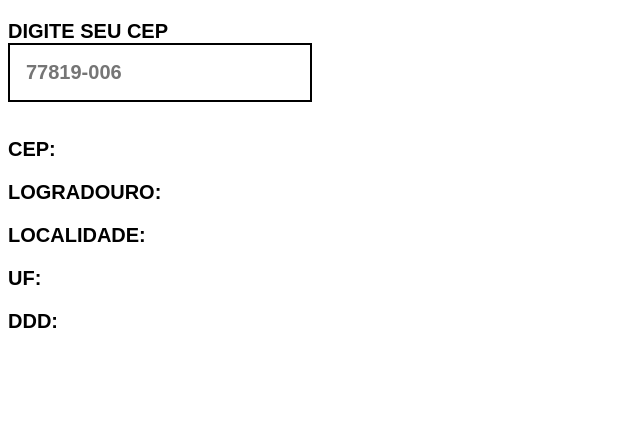
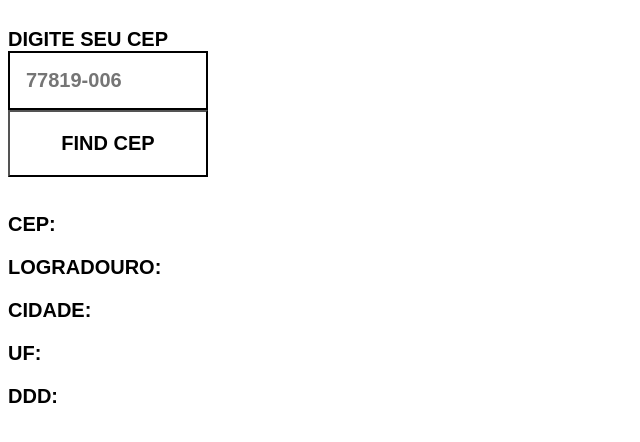
Before and after one commit to ohnib/fetch-exercise-js, a plain HTML site: page index.html in a window 1280 px wide. Shown: the whole page, without its empty margins (0-640 px from the left). Drawn offline with Linux system fonts and the light colour scheme.

Commit message:
Layout changes

```diff
--- a/index.html
+++ b/index.html
@@ -10,13 +10,14 @@
 <body>
     <form>
         <label for="cep" class="label-cep">Digite seu CEP</label>
-        <input placeholder="77819-006" type="number" id="cep" value="" onchange="cepChange(value)">
+        <input placeholder="77819-006" type="number" id="cep" value="">
+        <button>FIND CEP</button>
     </form>
 
     <div class="cep-container">
         <p class="cep-text">CEP: </p>
         <p class="logradouro-text">LOGRADOURO: </p>
-        <p class="localidade-text">LOCALIDADE: </p>
+        <p class="localidade-text">CIDADE: </p>
         <p class="uf-text">UF: </p>
         <p class="ddd-text">DDD: </p>
     </div>
--- a/index.js
+++ b/index.js
@@ -19,9 +19,9 @@ function cepChange(text)
                 {
                     cepText.innerHTML = `CEP: ${cep.cep}`
                     logradouroText.innerHTML = `LOGRADOURO: ${cep.logradouro}`
-                    localidadeText.innerHTML = `CEP: ${cep.localidade}`
-                    ufText.innerHTML = `CEP: ${cep.uf}`
-                    dddText.innerHTML = `CEP: (${cep.ddd})`
+                    localidadeText.innerHTML = `CIDADE: ${cep.localidade}`
+                    ufText.innerHTML = `UF: ${cep.uf}`
+                    dddText.innerHTML = `DDD: (${cep.ddd})`
                 })
         })
 }
--- a/style.css
+++ b/style.css
@@ -17,11 +17,27 @@
     margin: 1.25rem 0 0 0;
 }
 
+form
+{
+    display: flex;
+    flex-direction: column;
+    max-width: 200px;
+}
+
 input
 {
     padding: 1rem;
     font-size: 1.25rem;
     font-weight: bold;
     font-family: sans-serif;
-    border: 2px solid;
+    border: 2px solid ;
 }
+
+button
+{
+    cursor: pointer;
+    padding: 1.25rem;
+    font-size: 1.25rem;
+    font-weight: bold;
+    background-color: #FFF;
+}
```
